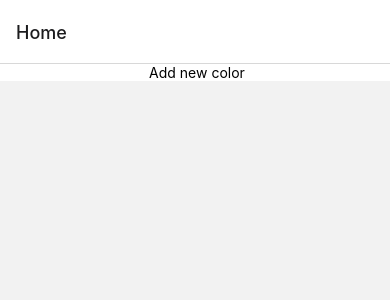
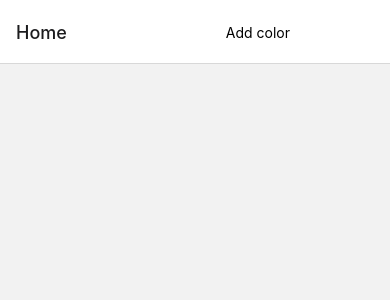
Before and after one commit to nobelsu/kuelapis, a React Native app: screen / in a window 390 px wide. Shown: the top 300 px of the page. Built offline with nearby package versions, Linux system fonts and the light colour scheme.

Commit message:
Added 'add colour' in header

```diff
--- a/App.js
+++ b/App.js
@@ -1,5 +1,5 @@
 import { StatusBar } from "expo-status-bar";
-import { useState } from "react";
+import { useState, useEffect } from "react";
 import { FlatList, StyleSheet, Text, View, Pressable } from "react-native";
 import { createStackNavigator } from "@react-navigation/stack";
 import { NavigationContainer } from "@react-navigation/native";
@@ -8,6 +8,16 @@ import DetailScreen from "./Details";
 
 function HomeScreen({ navigation }) {
   const [colorArray, setColorArray] = useState([]);
+
+  useEffect(() => {
+    navigation.setOptions({
+      headerRight: () => (
+        <Pressable onPress={addColor} style={{ marginRight: 100 }}>
+          <Text> Add color</Text>
+        </Pressable>
+      ),
+    });
+  });
 
   function renderItem({ item }) {
     return (
@@ -35,9 +45,6 @@ function HomeScreen({ navigation }) {
 
   return (
     <View style={styles.container}>
-      <Pressable onPress={addColor}>
-        <Text> Add new color</Text>
-      </Pressable>
       <FlatList
         style={{ width: "100%" }}
         data={colorArray}
```
